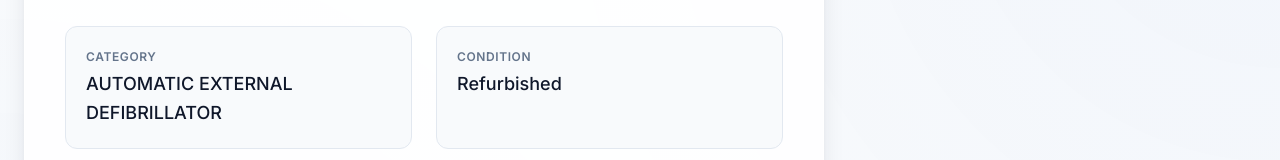
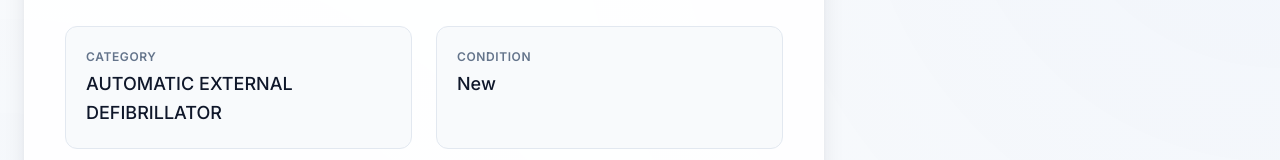
Before and after one commit to avinay22/sharmora-medical, a React (Vite) app: page /products/aed1 in a window 1280 px wide. Shown: the part 968-1128 px from the top of the page. Built offline with nearby package versions, Linux system fonts and the light colour scheme.

Commit message:
fix: set all products to New condition, remove Refurbished label

```diff
--- a/src/data/mockData.js
+++ b/src/data/mockData.js
@@ -109,17 +109,10 @@ export const products = [
     .replace(/[^a-z0-9]+/g, '-')
     .replace(/^-|-$/g, '') + '.jpg';
 
-  // Determine condition based on category and product name
-  const nameHasRefurbished = p.name.toLowerCase().includes('refurbished');
-  const isNewCategory = ['new-items', 'aeonmed-ventilator', 'spo2-sensors'].includes(p.category);
-  const isRefurbishedCategory = p.category === 'refurbished-defibrillator';
-
-  const condition = (isNewCategory && !nameHasRefurbished) ? 'New' : 'Refurbished';
-
   return {
     ...p,
     description: `High-quality ${p.name} for professional medical use.`,
-    condition,
+    condition: 'New',
     image: `/products/${imageFileName}`
   };
 });
```
